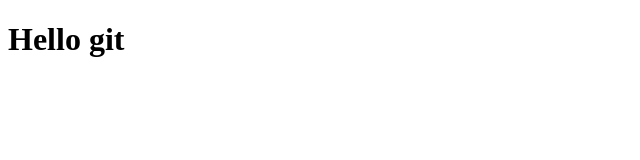
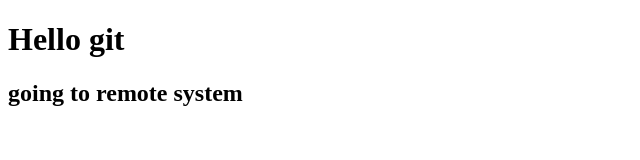
Before and after one commit to AwaisBinMansh/git-one, a plain HTML site: page index.html in a window 1280 px wide. Shown: the whole page, without its empty margins (0-640 px from the left). Drawn offline with Linux system fonts and the light colour scheme.

Commit message:
add first h2

```diff
--- a/index.html
+++ b/index.html
@@ -8,5 +8,6 @@
 </head>
 <body>
     <h1>Hello git</h1>
+    <h2>going to remote system </h2>
 </body>
 </html>
```
